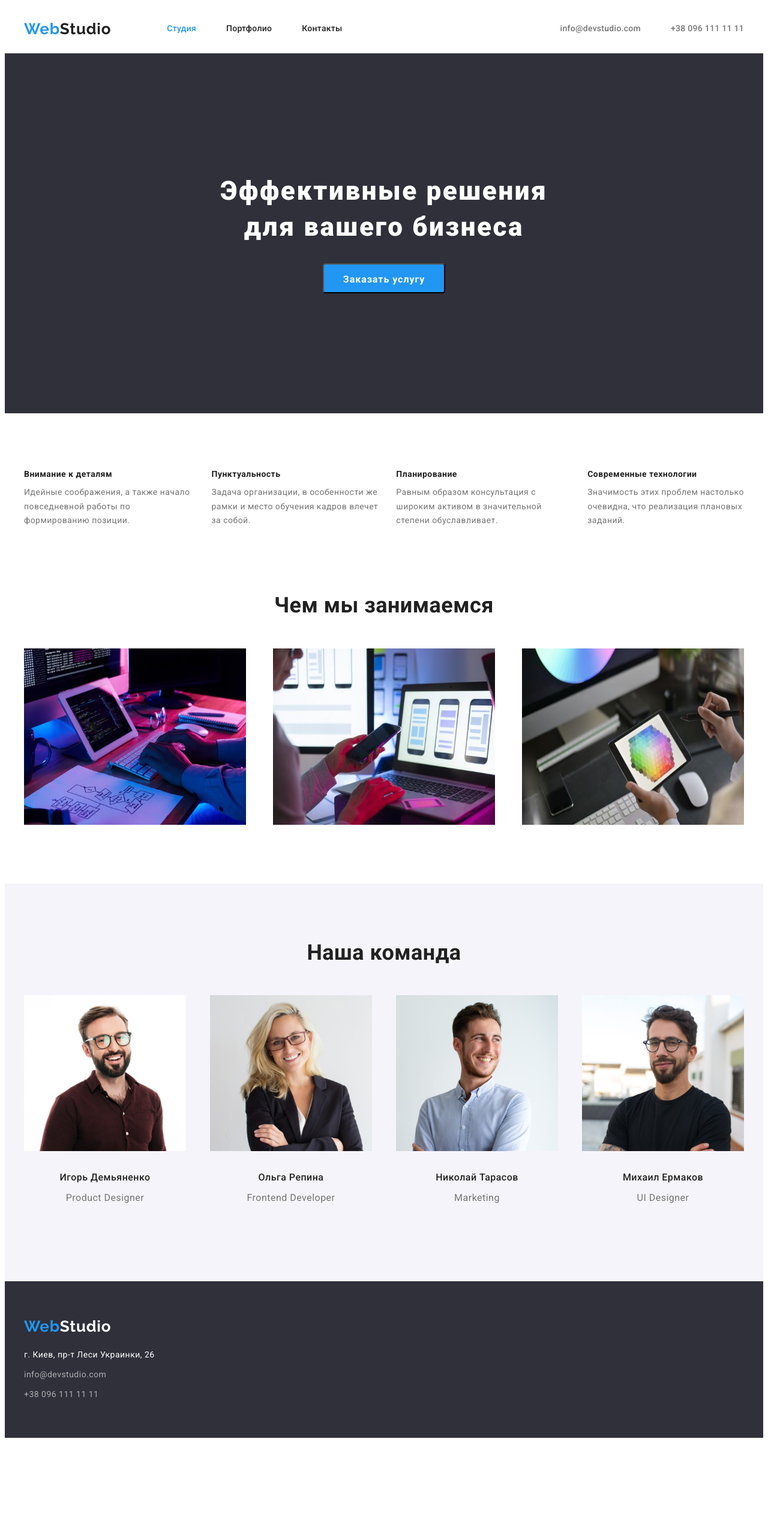
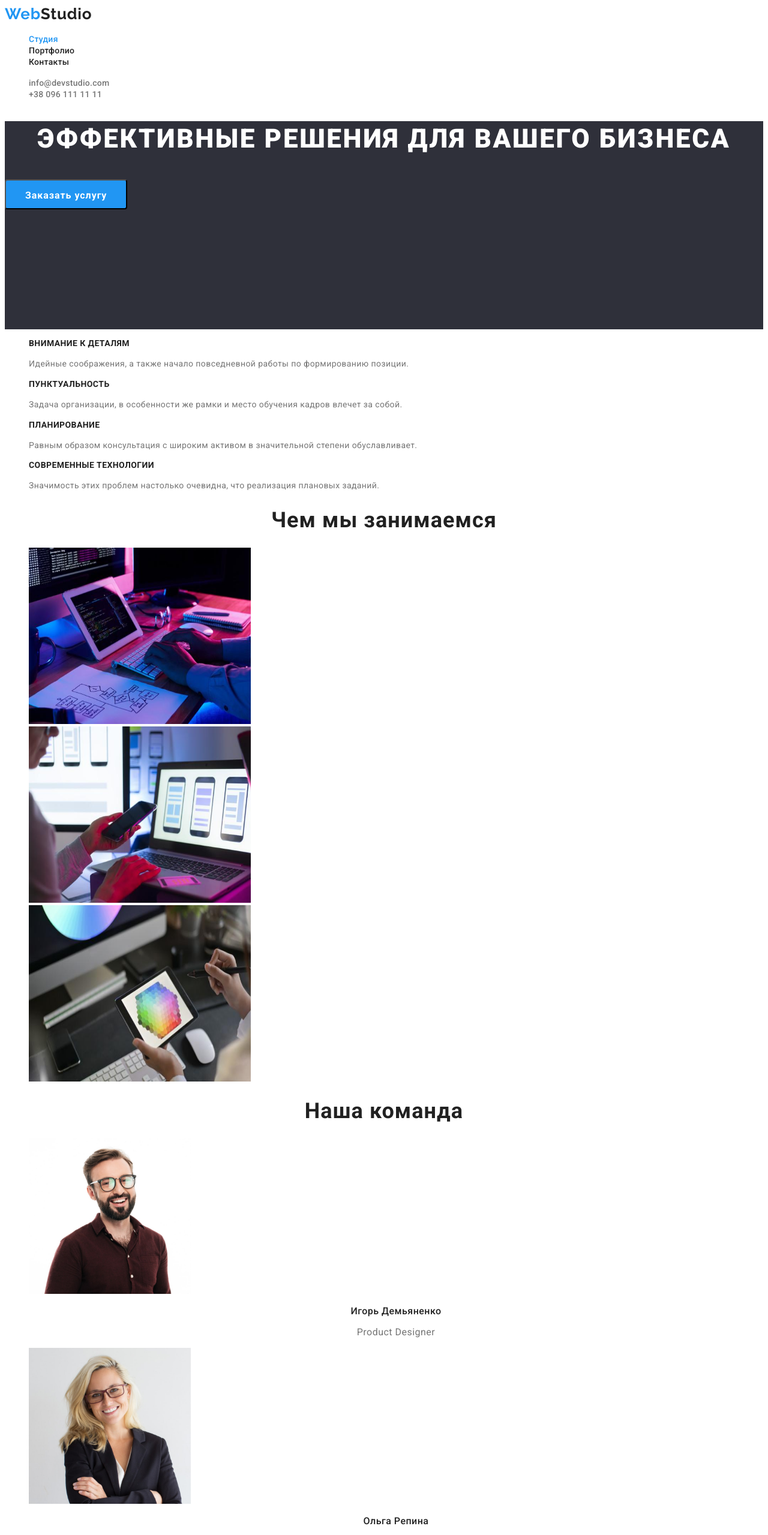
Before and after one commit to goncharas/goit-markup-hw-02, a plain HTML site: page index.html in a window 1280 px wide. Shown: the top 2559 px of the page at 60% size. Before the commit the page ends 2405 px from the top, so only its background shows below. Drawn offline with Linux system fonts and the light colour scheme.

Commit message:
work on mistakes

```diff
--- a/css/styles.css
+++ b/css/styles.css
@@ -1,51 +1,42 @@
 :root {
+    --accent-color: #2196f3;
+    --title-text-color: #212121;
     --primary-text-color: #757575;
-    --title-text-color: #212121;
-    --accent-color: #2196F3;
-    --primary-white-color: #FFFFFF;
-    --secondary-dackground-color: #F5F4FA;
-    --footer-color: #2F303A;
-    --footer-text-color: rgba(255, 255, 255, 0.6);
-
+    --primary-background-color: #ffffff;
+    --secondary-text-color: #ffffff;
+    --secondary-background-color: #2f303a;
+    --button-color: #f5f4fa;
+}
+body {
+    font-family: 'Roboto', sans-serif;
+    color: var(--primary-text-color);
+    background-color: var(--primary-background-color);
+}
+.list {
+    list-style: none;
 }
 
-
-body {
-    background-color: var(--primary-white-color);
-    color: var(--primary-text-color);
-    font-family: 'Roboto', sans-serif;
-    letter-spacing: 0.03em;
-
+.link {
+    text-decoration: none;
+}
+.visually-hidden {
+    position: absolute;
+    white-space: nowrap;
+    width: 1px;
+    height: 1px;
+    overflow: hidden;
+    border: 0;
+    padding: 0;
+    clip: rect(0 0 0 0);
+    clip-path: inset(50%);
+    margin: -1px;
 }
 
-.under-line {
-    background-color: rgba(236, 236, 236, 1);
-    height: 1px;
-}
+/*----------------------Heder---------------------*/
 
-.header {
-    font-weight: 500;
-    font-size: 14px;
-    line-height: 1.14;
-    letter-spacing: 0.02em;
-    text-decoration: none;
-}
-
-
-.main-div {
-    display: flex;
-    align-items: center;
-    height: 80px;
-}
-
-
-.main-nav {
-    display: flex;
-    align-items: center;
-}
+/*-------------------Heder logo--------------------*/
 
 .logo {
-    margin-right: 93px;
     color: var(--accent-color);
     font-family: 'Raleway', sans-serif;
     font-weight: 700;
@@ -57,62 +48,48 @@ body {
 .accent {
     color: var(--title-text-color);
 }
-
-.site-nav {
-    display: flex;
+/*-------------------Heder navigation--------------------*/
+.navigation-link {
+    font-weight: 500;
+    font-size: 14px;
+    line-height: 1.14;
+    letter-spacing: 0.02em;
+    color: var(--title-text-color);
 }
 
-.site-nav li + li {
-    margin-left: 50px;
+.navigation-link:hover,
+.navigation-link:focus,
+.current {
+    color: var(--accent-color);
+    cursor: pointer;
 }
- .site-nav .link {
-    display: block;
-    padding-top: 16px;
-    padding-bottom: 16px;
- }
+/*-------------------Heder contact--------------------*/
 
-.list-contact {
-    display: flex;
-    margin-left: auto;
+.contact-link {
+    font-weight: 500;
+    font-size: 14px;
+    line-height: 1.14;
+    letter-spacing: 0.02em;
+    color: var(--primary-text-color);
 }
-
-.list-contact .contact-link {
-    padding-top: 32px;
-    padding-bottom: 32px;
-    margin-top: 0;
-    margin-bottom: 0;
-    color: var(--primary-text-color);
-    text-decoration: none;
-}
-
-.list-contact .item + .item {
-    margin-left: 50px;
-}
-
 .contact-link:hover,
 .contact-link:focus {
     color: var(--accent-color);
+    cursor: pointer;
 }
-
-
-/* Герой */
+/*-------------------Hero--------------------*/
 .hero {
-    background-color: var(--footer-color);
-    text-align: center;
+    background-color: var(--secondary-background-color);
 }
-.hero h1 {
-    padding-top: 200px;
-    margin-top: 0;
-    margin-bottom: 30px;
-    color: var(--primary-white-color);
+.hero-titel {
     font-weight: 900;
     font-size: 44px;
     line-height: 1.36;
+    text-align: center;
     letter-spacing: 0.06em;
-
+    text-transform: uppercase;
+    color: var(--secondary-text-color);
 }
-
-/* Button */
 .button {
     margin-bottom: 200px;
 
@@ -122,7 +99,7 @@ body {
     min-width: 200px;
     height: 50px;
 
-    color: var(--primary-white-color);
+    color: var(--secondary-text-color);
     background-color: var(--accent-color);
 
     font-weight: 700;
@@ -132,199 +109,101 @@ body {
 
     cursor: pointer;
     letter-spacing: 0.06em;
-    font-family: 'Roboto';
+    font-family: 'Roboto', sans-serif;
     align-items: center;
     text-align: center;
 }
 
-/* Контейнер */
-.container {
-    margin-left: auto;
-    margin-right: auto;
-    width: 1200px;
-    padding-left: 15px;
-    padding-right: 15px;
-    /* outline: 2px solid tomato; */
-}
+/*-------------------feature--------------------*/
 
-.section {
-    padding-top: 94px;
-    padding-bottom: 94px;
-}
-.section.no-padding {
-    padding-top: 0;
-    padding-bottom: 94px;
-}
-
-ul {
-    list-style: none;
-    padding-inline-start: 0;
-    margin-top: 0;
-    margin-bottom: 0;
-
-}
-.list-contact {
-    margin-top: 0;
-    margin-bottom: 0;
-}
-
-.section-title {
-    margin-top: 0;
-    margin-bottom: 50px;
-    color: var(--title-text-color);
-    font-weight: 700;
-    font-size: 36px;
-    line-height: 1.17;
-    text-align: center;
-}
-
-.feature-list {
-    display: flex;
-}
-
-.feature-list li + li {
-    margin-left: 30px;
-}
-
-.feature-list p {
-    margin-top: 0;
-    font-size: 14px;
-    line-height: 1.71;
-
-}
-
-.site-nav .link {
-    color: var(--title-text-color);
-    font-weight: 500;
-    font-size: 14px;
-    line-height: 1.14;
-    text-decoration: none;
-}
-.site-nav .link.current {
-    color: var(--accent-color);
-}
-
-.site-nav .link:hover,
-.site-nav .link:focus {
-    color: var(--accent-color);
-}
-
-.feature-list .title {
-    margin-top: 0;
-    margin-bottom: 10px;
-    color: var(--title-text-color);
+.feature-pre-title {
     font-weight: 700;
     font-size: 14px;
     line-height: 1.14;
+    letter-spacing: 0.03em;
+    text-transform: uppercase;
+    color: var(--title-text-color);
+}
+.feature-text {
+    font-size: 14px;
+    line-height: 1.71;
+    letter-spacing: 0.03em;
+    color: var(--primary-text-color);
 }
 
-.list-img {
-    display: flex;
-    justify-content: space-between;
+/*-------------What are we doing (study)------------*/
+
+.study-title,
+.team-title {
+    font-weight: 700;
+    font-size: 36px;
+    line-height: 0.85;
+    text-align: center;
+    letter-spacing: 0.03em;
+    color: var(--title-text-color);
 }
 
-.list-img img {
-    width: 370px;
+/*---------------------Our team (team)----------------------*/
+
+.team-pre-title {
+    font-weight: 500;
+    font-size: 16px;
+    line-height: 1.18;
+    text-align: center;
+    letter-spacing: 0.03em;
+    color: var(--title-text-color);
 }
 
-.section-team {
-    padding-top: 94px;
-    padding-bottom: 94px;
-    background-color: var(--secondary-dackground-color);
+.team-text {
+    font-size: 16px;
+    line-height: 1.18;
+    text-align: center;
+    letter-spacing: 0.03em;
+    color: var(--primary-text-color);
+}
+/*-------------------Footer--------------------*/
+
+.footer {
+    background-color: var(--secondary-background-color);
 }
 
-.team-list {
-    display: flex;
-    justify-content: space-between;
-}
-
-.team-list img {
-    width: 270px;
-}
-
-.team-list .title{
-    margin-top: 30px;
-    margin-bottom: 10px;
-    text-align: center;
-    color: var(--title-text-color);
-    font-weight: 500;
-    font-size: 16px;
-    line-height: 1.19;
-}
-.team-list p {
-    margin-top: 0px;
-    margin-bottom: 30px;
-    text-align: center;
-    font-size: 16px;
-    line-height: 1.9;
-}
-
-.logo-footer {
-
-    margin-bottom: 20px;
-
-    color: var(--accent-color);
-    font-family: 'Raleway', sans-serif;
+/*-------------------Footer logo--------------------*/
+.footer-accent {
+    font-family: 'Raleway';
+    font-style: normal;
     font-weight: 700;
     font-size: 26px;
     line-height: 1.19;
     letter-spacing: 0.03em;
-    text-decoration: none;
+    color: var(--secondary-text-color);
+}
+.fotter-address-link {
+    font-size: 14px;
+    line-height: 1.71;
+    letter-spacing: 0.03em;
+    color: var(--secondary-text-color);
+}
+.footer-link {
+    font-size: 14px;
+    line-height: 1.71;
+    letter-spacing: 0.03em;
+    color: rgba(255, 255, 255, 0.6);
+}
+.footer-link:hover,
+.footer-link:focus {
+    color: var(--accent-color);
+    cursor: pointer;
+}
+.fotter-address-link:hover,
+.fotter-address-link:focus {
+    color: var(--accent-color);
+    cursor: pointer;
 }
 
-
-footer {
-    background-color: var(--footer-color);
-}
-
-.container-footer {
-    padding-top:  60px;
-    padding-bottom: 60px;
-    display: grid;
-    margin-left: auto;
-    margin-right: auto;
-    width: 1200px;
-    padding-left: 15px;
-    padding-right: 15px;
-    /* outline: 2px solid tomato; */
-}
-
-.container-footer li {
-    padding-top: 9px;
-}
-
-footer a {
-    text-decoration: none;
-}
-footer ul a {
-    color: var(--footer-text-color);
-    font-size: 14px;
-    line-height: 1.71;
-}
-footer .accent {
-    color: var(--primary-white-color);
-}
-address {
-    color: var(--primary-white-color);
-    font-style: normal;
-    font-size: 14px;
-    line-height: 1.71;
-}
-.address-link{
-    color: var(--primary-white-color);
-}
-
-/* Страница "Портфолио" */
-
-.filter-button {
-    display: flex;
-    justify-content: center;
-    margin-bottom: 50px;
-    text-align: center;
-}
-
+/*----------------- Portfolio-----------------------*/
+/*-------------------- button-----------------------*/
 .filter-button-portfolio {
-    background-color: var(--secondary-dackground-color);
+    background-color: var(--button-color);
     color: var(--title-text-color);
     font-family: 'Roboto';
     font-weight: 500;
@@ -339,45 +218,23 @@ address {
     border: none;
 }
 
-.filter-button .list-button-portfolio + .list-button-portfolio {
-    margin-left: 8px;
-}
-
 .filter-button-portfolio:hover,
 .filter-button-portfolio:focus {
-    color: var(--primary-white-color);
+    color: var(--secondary-text-color);
     background-color: var(--accent-color);
 }
 
-.content h2 {
-    margin-top: 20px;
-    margin-bottom: 4px;
-    margin-left: 24px;
-
-    color: var(--title-text-color);
+/*--------------------Content----------------------*/
+.content-pre-titel {
     font-weight: 700;
     font-size: 18px;
     line-height: 2;
     letter-spacing: 0.06em;
+    color: var(--title-text-color);
 }
-.content p {
-    margin-top: 0px;
-    margin-bottom: 20px;
-    margin-left: 24px;
-
+.content-text {
     font-size: 16px;
-    line-height: 1.9;
+    line-height: 1.87;
+    letter-spacing: 0.03em;
+    color: var(--primary-text-color);
 }
-
-.content {
-    margin: -15px;
-    display: flex;
-    flex-wrap: wrap;
-    justify-content: space-between;
-}
-
-.list-content {
-    margin: 15px;
-    width: 370px;
-    border: 1px solid rgba(238, 238, 238, 1);
-}
--- a/index.html
+++ b/index.html
@@ -15,84 +15,97 @@
     </head>
     <body>
         <!--header-->
-
         <header class="header">
-            <div class="container main-div">
-                <nav class="main-nav">
-                    <a href="./index.html" lang="en" class="logo">
+            <div class="container heder-div">
+                <nav class="heder-nav">
+                    <a href="./index.html" lang="en" class="logo link">
                         Web<span class="accent">Studio</span>
                     </a>
-                    <ul class="site-nav link">
-                        <li class="navigation-list">
-                            <a href="#studio" class="link current"> Студия</a>
+                    <ul class="navigation-list list">
+                        <li class="navigation-item">
+                            <a
+                                href="#studio"
+                                class="navigation-link link current"
+                            >
+                                Студия
+                            </a>
                         </li>
-                        <li class="navigation-list">
-                            <a href="./portfolio.html" class="link">
+                        <li class="navigation-item">
+                            <a
+                                href="./portfolio.html"
+                                class="navigation-link link"
+                            >
                                 Портфолио
                             </a>
                         </li>
-                        <li class="navigation-list">
-                            <a href="contact" class="link">Контакты</a>
+                        <li class="navigation-item">
+                            <a href="contact" class="navigation-link link">
+                                Контакты
+                            </a>
                         </li>
                     </ul>
                 </nav>
-                <ul class="list-contact">
-                    <li class="item">
-                        <a href="mailto:info@devstudio.com" class="contact-link"
-                            >info@devstudio.com</a
+                <ul class="contact-list list">
+                    <li class="list-item">
+                        <a
+                            href="mailto:info@devstudio.com"
+                            class="contact-link link"
                         >
+                            info@devstudio.com
+                        </a>
                     </li>
-                    <li class="item">
-                        <a href="tel:+380961111111" class="contact-link"
-                            >+38 096 111 11 11</a
-                        >
+                    <li class="list-item">
+                        <a href="tel:+380961111111" class="contact-link link">
+                            +38 096 111 11 11
+                        </a>
                     </li>
                 </ul>
             </div>
         </header>
-
         <div class="under-line"></div>
-
         <!--main-->
-        <main>
+        <main class="main">
             <!--Hero-->
             <section class="hero" id="studio">
                 <h1 class="hero-titel">
-                    Эффективные решения <br />
-                    для вашего бизнеса
+                    Эффективные решения для вашего бизнеса
                 </h1>
                 <button type="button" class="button">Заказать услугу</button>
             </section>
-            <!---peculiarities-->
+            <!---feature-->
 
             <section class="section">
                 <div class="container">
-                    <h2 hidden class="section-title">Особенности</h2>
-                    <ul class="feature-list">
-                        <li class="peculiarities-item">
-                            <h3 class="title">Внимание к деталям</h3>
-                            <p class="peculiarities-text">
+                    <h2 class="feature-title visually-hidden">Особенности</h2>
+                    <ul class="feature-list list">
+                        <li class="feature-item">
+                            <h3 class="feature-pre-title">
+                                Внимание к деталям
+                            </h3>
+                            <p class="feature-text">
                                 Идейные соображения, а также начало повседневной
                                 работы по формированию позиции.
                             </p>
                         </li>
-                        <li class="peculiarities-item">
-                            <h3 class="title">Пунктуальность</h3>
-                            <p class="peculiarities-text">
+                        <li class="feature-item">
+                            <h3 class="feature-pre-title">Пунктуальность</h3>
+                            <p class="feature-text">
                                 Задача организации, в особенности же рамки и
                                 место обучения кадров влечет за собой.
                             </p>
                         </li>
                         <li class="peculiarities-item">
-                            <h3 class="title">Планирование</h3>
-                            <p class="peculiarities-text">
+                            <h3 class="feature-pre-title">Планирование</h3>
+                            <p class="feature-text">
                                 Равным образом консультация с широким активом в
                                 значительной степени обуславливает.
                             </p>
                         </li>
                         <li class="peculiarities-item">
-                            <h3 class="title">Современные технологии</h3>
-                            <p class="peculiarities-text">
+                            <h3 class="feature-pre-title">
+                                Современные технологии
+                            </h3>
+                            <p class="feature-text">
                                 Значимость этих проблем настолько очевидна, что
                                 реализация плановых заданий.
                             </p>
@@ -100,12 +113,12 @@
                     </ul>
                 </div>
             </section>
-            <!--What are we doing-->
+            <!--What are we doing (study)-->
             <section class="section no-padding">
                 <div class="container">
-                    <h2 class="section-title">Чем мы занимаемся</h2>
-                    <ul class="list-img">
-                        <li>
+                    <h2 class="study-title">Чем мы занимаемся</h2>
+                    <ul class="study-list list">
+                        <li class="study-item">
                             <img
                                 src="img/box1.jpg"
                                 alt="разработка программного обеспечения"
@@ -113,7 +126,7 @@
                                 height="294"
                             />
                         </li>
-                        <li>
+                        <li class="study-item">
                             <img
                                 src="img/box2.jpg"
                                 alt="тестирование мобильного приложения"
@@ -121,7 +134,7 @@
                                 height="294"
                             />
                         </li>
-                        <li>
+                        <li class="study-item">
                             <img
                                 src="img/box3.jpg"
                                 alt="работа с цветовой палитрой"
@@ -133,78 +146,87 @@
                 </div>
             </section>
 
-            <!--Our team-->
+            <!--Our team (team)-->
 
             <section class="section-team">
                 <div class="container">
-                    <h2 class="section-title">Наша команда</h2>
-                    <ul class="team-list">
-                        <li>
+                    <h2 class="team-title">Наша команда</h2>
+                    <ul class="team-list list">
+                        <li class="team-item">
                             <img
                                 src="img/ihor.jpg"
                                 alt="Игорь Демьяненко"
                                 width="270"
                             />
-                            <h3 class="title">Игорь Демьяненко</h3>
-                            <p lang="en">Product Designer</p>
+                            <h3 class="team-pre-title">Игорь Демьяненко</h3>
+                            <p lang="en" class="team-text">Product Designer</p>
                         </li>
-                        <li>
+                        <li class="team-item">
                             <img
                                 src="img/olga.jpg"
                                 alt="Ольга Репина"
                                 width="270"
                             />
-                            <h3 class="title">Ольга Репина</h3>
-                            <p lang="en">Frontend Developer</p>
+                            <h3 class="team-pre-title">Ольга Репина</h3>
+                            <p lang="en" class="team-text">
+                                Frontend Developer
+                            </p>
                         </li>
-                        <li>
+                        <li class="team-item">
                             <img
                                 src="img/nikolay.jpg"
                                 alt="Николай Тарасов"
                                 width="270"
                             />
-                            <h3 class="title">Николай Тарасов</h3>
-                            <p lang="en">Marketing</p>
+                            <h3 class="team-pre-title">Николай Тарасов</h3>
+                            <p lang="en" class="team-text">Marketing</p>
                         </li>
-                        <li>
+                        <li class="team-item">
                             <img
                                 src="img/mihail.jpg"
                                 alt="Михаил Ермаков"
                                 width="270"
                             />
-                            <h3 class="title">Михаил Ермаков</h3>
-                            <p lang="en">UI Designer</p>
+                            <h3 class="team-pre-title">Михаил Ермаков</h3>
+                            <p lang="en" class="team-text">UI Designer</p>
                         </li>
                     </ul>
                 </div>
             </section>
         </main>
         <!--footer-->
-
-        <footer>
-            <div class="container-footer">
-                <a href="./index.html" class="logo-footer">
-                    Web<span class="accent">Studio</span>
+        <footer class="footer">
+            <div class="container footer-div">
+                <a href="./index.html" class="logo link">
+                    Web<span class="footer-accent">Studio</span>
                 </a>
                 <address class="footer-address">
-                    <a
+                    <ul class="footer-list list">
+                        <li class="footer-item">
+                            <a
                         href="https://www.google.com.ua/maps/place/%D0%B1%D1%83%D0%BB.+%D0%9B%D0%B5%D1%81%D0%B8+%D0%A3%D0%BA%D1%80%D0%B0%D0%B8%D0%BD%D0%BA%D0%B8,+26,+%D0%9A%D0%B8%D0%B5%D0%B2,+02000/@50.4265807,30.5361971,17z/data=!3m1!4b1!4m5!3m4!1s0x40d4cf0e033ecbe9:0x57a4dffefec77da0!8m2!3d50.4265807!4d30.5383858?hl=ru"
                         target="_blank"
                         rel="noopener noreferrer nofollow"
-                        class="address-link"
+                        class="fotter-address-link link"
                     >
-                        г. Киев, пр-т Леси Украинки, 26</a
-                    >
-                    <ul class="footer-list">
-                        <li class="footer-item">
-                            <a href="mailto:info@devstudio.com" class="item"
-                                >info@devstudio.com</a
-                            >
+                        г. Киев, пр-т Леси Украинки, 26
+                    </a>
                         </li>
                         <li class="footer-item">
-                            <a href="tel:+380961111111" class="item"
-                                >+38 096 111 11 11</a
+                            <a
+                                href="mailto:info@devstudio.com"
+                                class="footer-link link"
                             >
+                                info@devstudio.com
+                            </a>
+                        </li>
+                        <li class="footer-item">
+                            <a
+                                href="tel:+380961111111"
+                                class="footer-link link"
+                            >
+                                +38 096 111 11 11
+                            </a>
                         </li>
                     </ul>
                 </address>
```
Also changed, not shown: portfolio.html (+60 -53 lines).
